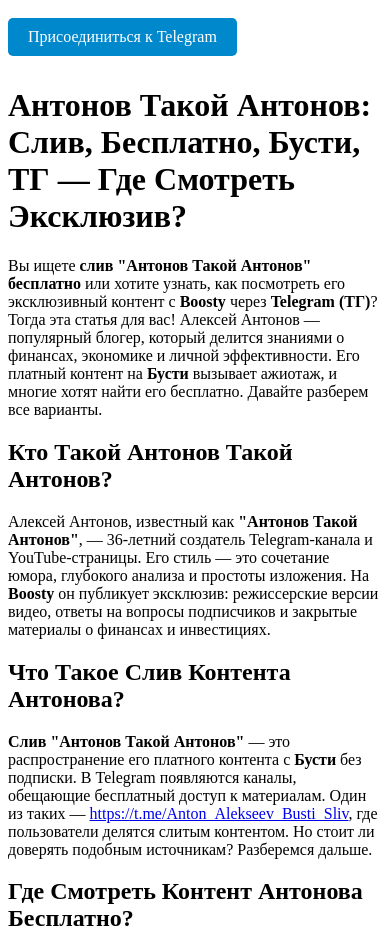
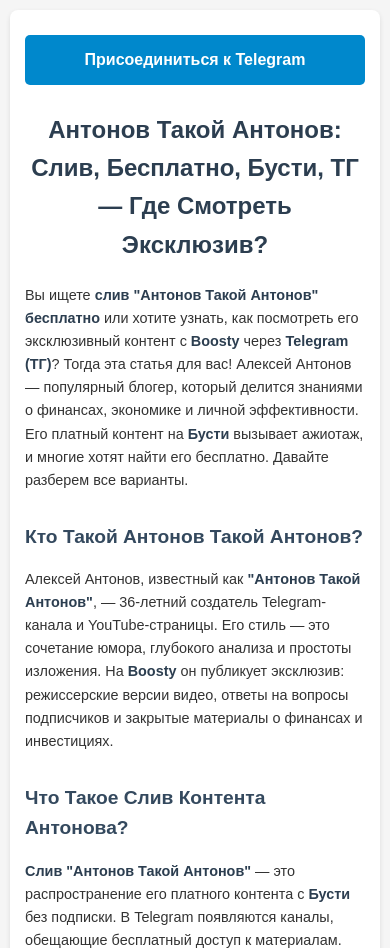
Before and after one commit to Antonov-Takoi-Antonov/Antonov-Takoi-Antonov.github.io, a plain HTML site: page index.html in a window 390 px wide. Shown: the top 948 px of the page. Drawn offline with Linux system fonts and the light colour scheme.

Commit message:
Update index.html

```diff
--- a/index.html
+++ b/index.html
@@ -5,19 +5,87 @@
     <meta name="viewport" content="width=device-width, initial-scale=1.0">
     <meta name="description" content="Узнайте, где смотреть слив контента 'Антонов Такой Антонов' бесплатно через Boosty и Telegram.">
     <meta name="keywords" content="антонов такой антонов, слив, бесплатно, бусти, тг, смотреть">
-    <title>Антонов Такой Антонов: Слив, Бесплатно, Бусти, ТГ — Где Смотреть Эксклюзив?</title>
+    <title>Антонов Такой Антонов: Слив, Бесплатно, Бусти, ТГ</title>
     <style>
+        body {
+            font-family: Arial, sans-serif;
+            line-height: 1.6;
+            margin: 0;
+            padding: 20px;
+            background-color: #f5f5f5;
+            color: #333;
+        }
+        .container {
+            max-width: 800px;
+            margin: 0 auto;
+            background: #fff;
+            padding: 20px;
+            border-radius: 8px;
+            box-shadow: 0 2px 5px rgba(0,0,0,0.1);
+        }
+        h1 {
+            font-size: 2em;
+            color: #2c3e50;
+            text-align: center;
+            margin-bottom: 20px;
+        }
+        h2 {
+            font-size: 1.5em;
+            color: #34495e;
+            margin-top: 30px;
+        }
+        p, li {
+            font-size: 1em;
+        }
+        a {
+            color: #0088cc;
+            text-decoration: none;
+        }
+        a:hover {
+            text-decoration: underline;
+        }
         .telegram-btn {
             display: inline-block;
-            padding: 10px 20px;
+            padding: 12px 25px;
             background-color: #0088cc;
             color: white;
+            text-align: center;
+            border-radius: 5px;
             text-decoration: none;
-            border-radius: 5px;
+            font-weight: bold;
+            transition: background-color 0.3s;
             margin: 10px 0;
         }
         .telegram-btn:hover {
             background-color: #006699;
+            text-decoration: none;
+        }
+        ul, ol {
+            padding-left: 20px;
+        }
+        strong {
+            color: #2c3e50;
+        }
+        @media (max-width: 600px) {
+            body {
+                padding: 10px;
+            }
+            .container {
+                padding: 15px;
+            }
+            h1 {
+                font-size: 1.5em;
+            }
+            h2 {
+                font-size: 1.2em;
+            }
+            p, li {
+                font-size: 0.9em;
+            }
+            .telegram-btn {
+                width: 100%;
+                box-sizing: border-box;
+            }
         }
     </style>
     <!-- Yandex.Metrika counter -->
@@ -38,6 +106,7 @@
     <!-- /Yandex.Metrika counter -->
 </head>
 <body>
+    <div class="container">
         <a href="https://t.me/+nRstLG_8HF0wOTI6" target="_blank" class="telegram-btn">Присоединиться к Telegram</a>
 
         <h1>Антонов Такой Антонов: Слив, Бесплатно, Бусти, ТГ — Где Смотреть Эксклюзив?</h1>
@@ -94,5 +163,6 @@
         <p>Хотите <strong>смотреть "Антонов Такой Антонов" слив бесплатно через Бусти или ТГ</strong>? Решайте сами, но поддержка автора — это лучший способ получить качественный контент. Нашли рабочие ссылки на сливы? Делитесь в комментариях, а я помогу с любыми вопросами!</p>
 
         <a href="https://t.me/+nRstLG_8HF0wOTI6" target="_blank" class="telegram-btn">Присоединиться к Telegram</a>
+    </div>
 </body>
 </html>
```
Lines whose indentation alone changed are shown as unchanged.
